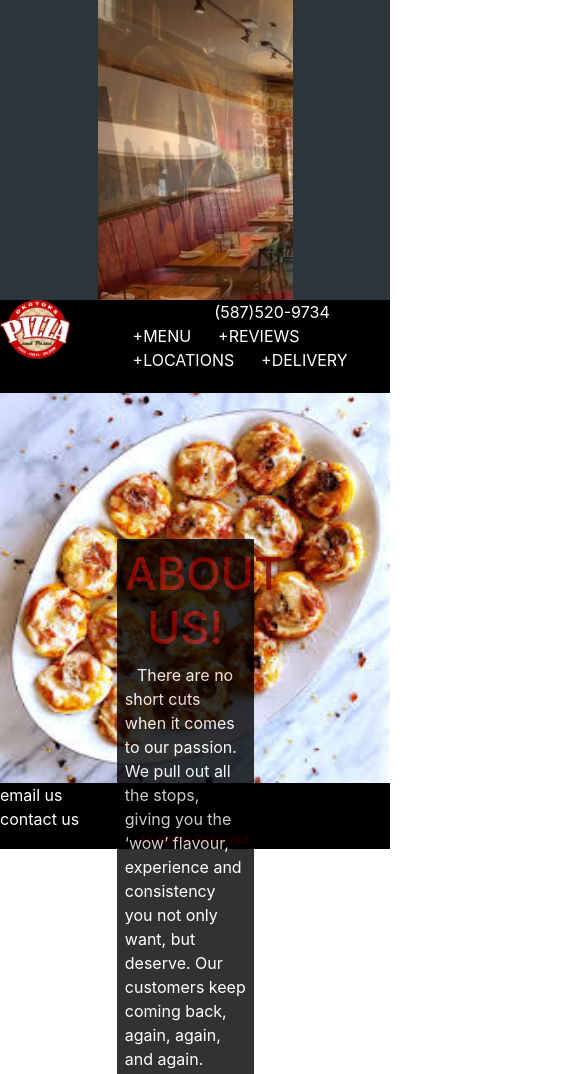
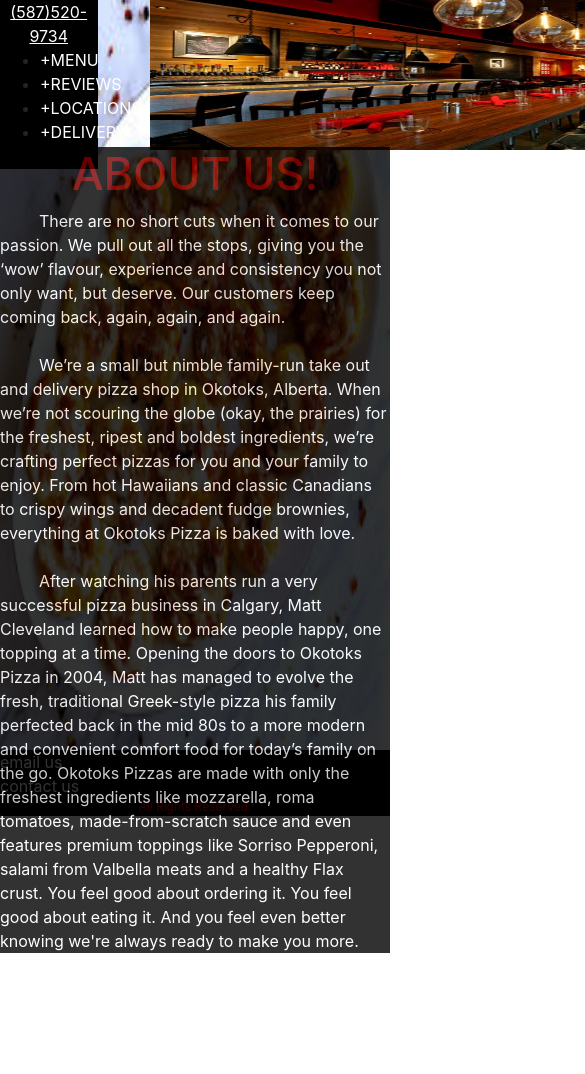
Before and after one commit to yourl1langel/projects, a plain HTML site: page okotokspizza/index.html in a window 390 px wide. Shown: the top 1074 px of the page, 585 px wide, since content can reach past the window. After the commit the page ends 953 px from the top, so only its background shows below. Drawn offline with nearby package versions, Linux system fonts and the light colour scheme.

Commit message:
mobile query for index

```diff
--- a/okotokspizza/index.html
+++ b/okotokspizza/index.html
@@ -25,7 +25,8 @@
                 <div class="img-logo">
                     <img src="images/photos/logo.png" alt="logo">
                 </div>
-                <a  id="tel" href="tel:5875209734">(587)520-9734</a>
+                <p id="telephone-desk">(587)520-9734</p>
+                <a  id="tel-mobile" href="tel:5875209734">(587)520-9734</a>
                 <ul>
                     <li><a href="pages/menu.html" class="menu">+MENU</a></li>
                     <li><a href="pages/reviews.html" class="reviews">+REVIEWS</a></li>
@@ -33,6 +34,10 @@
                     <li><a href="pages/delivery.html" class="delivery">+DELIVERY</a></li>
                 </ul>
             </nav>
+            <div class="mobile-img">
+                <img src="images/photos/6.jpg" alt="pizza6">
+
+            </div>
         </div>
 
         <div class="background">
--- a/okotokspizza/scss/style.scss
+++ b/okotokspizza/scss/style.scss
@@ -63,8 +63,15 @@ a:hover{
         width: 70px;
         float: left;
     }
-    #tel{
-        margin-left: 37%;
+
+    #telephone-desk{
+        text-align: center;
+        color: $w;
+        display: block;
+
+    }
+    #tel-mobile{
+        display: none;
 }
     ul{
         margin-left: 18%;
@@ -74,6 +81,9 @@ a:hover{
         text-align: center;
         padding-left: 8%;
     }
+    .mobile-img{
+        display: none;
+    }
 }
 
 
@@ -82,21 +92,20 @@ a:hover{
 .background{
     img{
         width: 100%;
-        height: 30%;
     }
     .about{
-        width: 35%;
-        margin-left: 30%;
-        padding: 2%;
-        background-color: $b;
-        opacity: 0.8;
         position: absolute;
-        top: 539px;
+        top: 424px;
         section{
             color: $w;
+            width: 40%;
+            margin-left: 30%;
+            background-color: $b;
+            opacity: 0.8;
         }
        h1{
             font-size: 45px;
+            background-color: $b;
             color: $m;
             text-align: center;
         }
@@ -185,17 +194,23 @@ a:hover{
 /*-------------------*/
 /*-----reviews-page-----*/
 .color{
-
+    background-color: #FFFFE0;
 }
 /*commentslide*/
 #comments-container{
     background-image: repeating-linear-gradient(#FFFFE0, #FFFACD, #FFE4B5, #FFDAB9);
     .comments-holder{
-        background-color: orange;
+        margin-top: 17%;
         .comments{
-            background-color: pink;
+            width: 30%;
+            display: inline;
+            margin: 2%;
+
             .tab1{
+                background-color: #2C3539;
+                color: $r;
                 text-indent: 10%;
+                text-align: left;
             }
         }
     }
@@ -321,20 +336,20 @@ a:hover{
 /*------deliverypage------*/
 #personal-container{
     background-color: pink;
-    background: url("../images/photos/giphy.gif");
     padding-top: 2%;
     padding-bottom: 2%;
     padding-left: 15px;
     top: 150px;
     width: 100%;
-
+    background-repeat: no-repeat;
+    background: url("../images/photos/giphy.gif");
     label{
         display: inline-block;
         background-color: $b;
         border-radius: 15%;
         color: $w;
         width: 90px;
-        text-align: right;
+        text-align: left;
     }
     textarea{
         vertical-align: text-top;
@@ -365,3 +380,77 @@ footer{
         font-size: 12px;
     }
 }
+
+
+@media only screen and (max-width: 720px) {
+/*index*/
+.img-slider{
+    display: none;
+}
+    .naavbar{
+        width: 25%;
+        height: 20%;
+        position:absolute;
+        img{
+            display: none;
+        }
+        #telephone-desk{
+            display: none;
+        }
+        #tel-mobile{
+            display: block;
+            text-align: center;
+            color: $w;
+        }
+        ul{
+            margin: 0;
+            width:20%;
+        }
+        li{
+            display: list-item;
+            text-align: left;
+            padding-left: 0;
+        }
+        .mobile-img{
+            display: block;
+            position: absolute;
+            top:0px;
+            left: 150px;
+            img{
+                display: block;
+                width: 600px;
+                height: 150px;
+            }
+        }
+    }
+}
+/*about-us-index*/
+.background{
+    img{
+        height: 750px;
+    }
+    .about{
+        position: absolute;
+        top: 147px;
+        section{
+            width: 100%;
+            margin: 0;
+        }
+        /*index-nav*/
+        .navbar{
+            width: 25%;
+            height: 20%;
+            position:absolute;
+            ul{
+                margin: 0;
+                width:20%;
+            }
+            li{
+                display: list-item;
+                text-align: left;
+                padding-left: 0;
+            }
+
+        }
+    }
+}
```
Also changed, not shown: okotokspizza/pages/delivery.html (+1 -0 lines), okotokspizza/pages/locations.html (+1 -0 lines), okotokspizza/pages/menu.html (+2 -1 lines), okotokspizza/pages/reviews.html (+3 -1 lines), okotokspizza/css/style.css, okotokspizza/images/photos/Menu.jpg (added).
